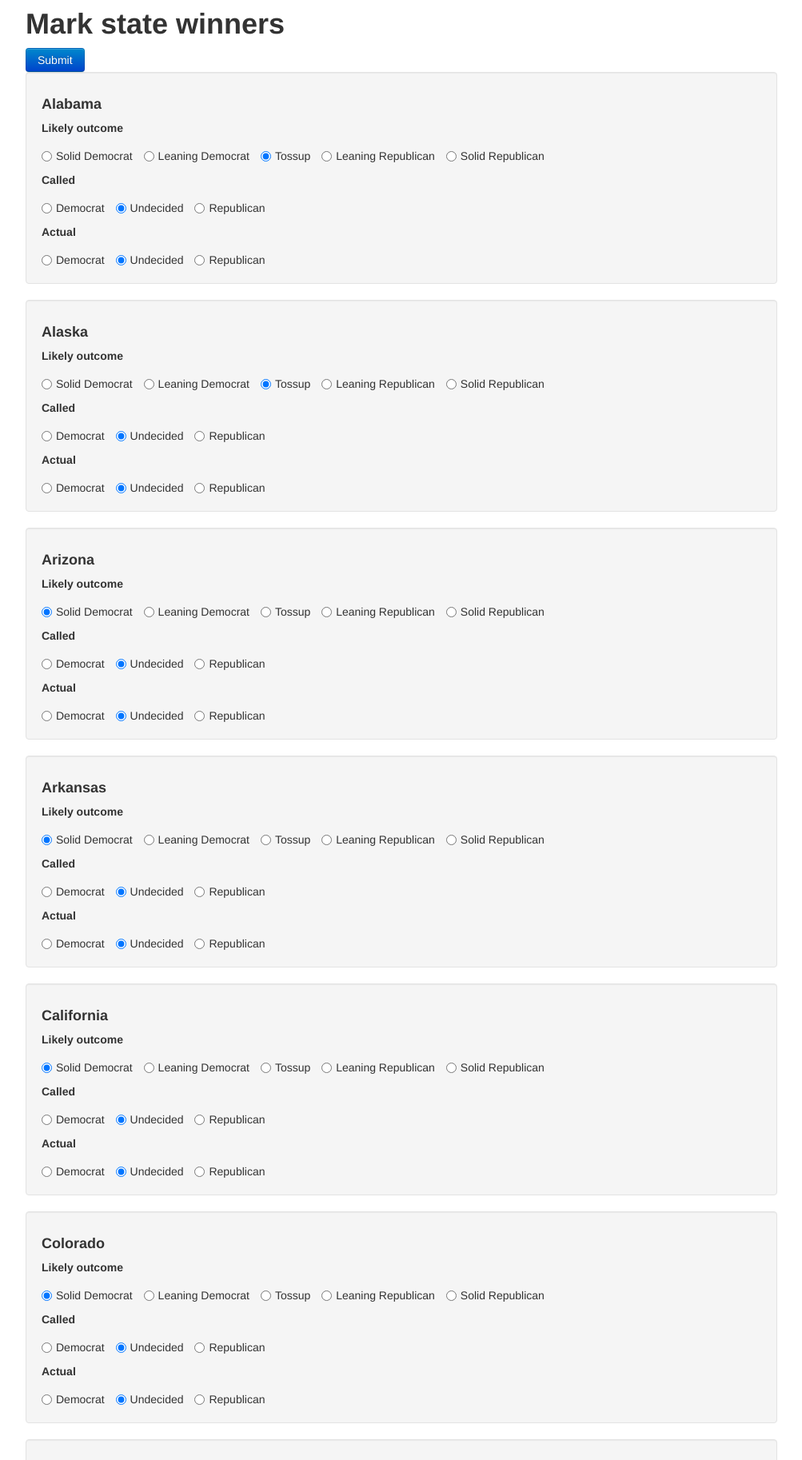
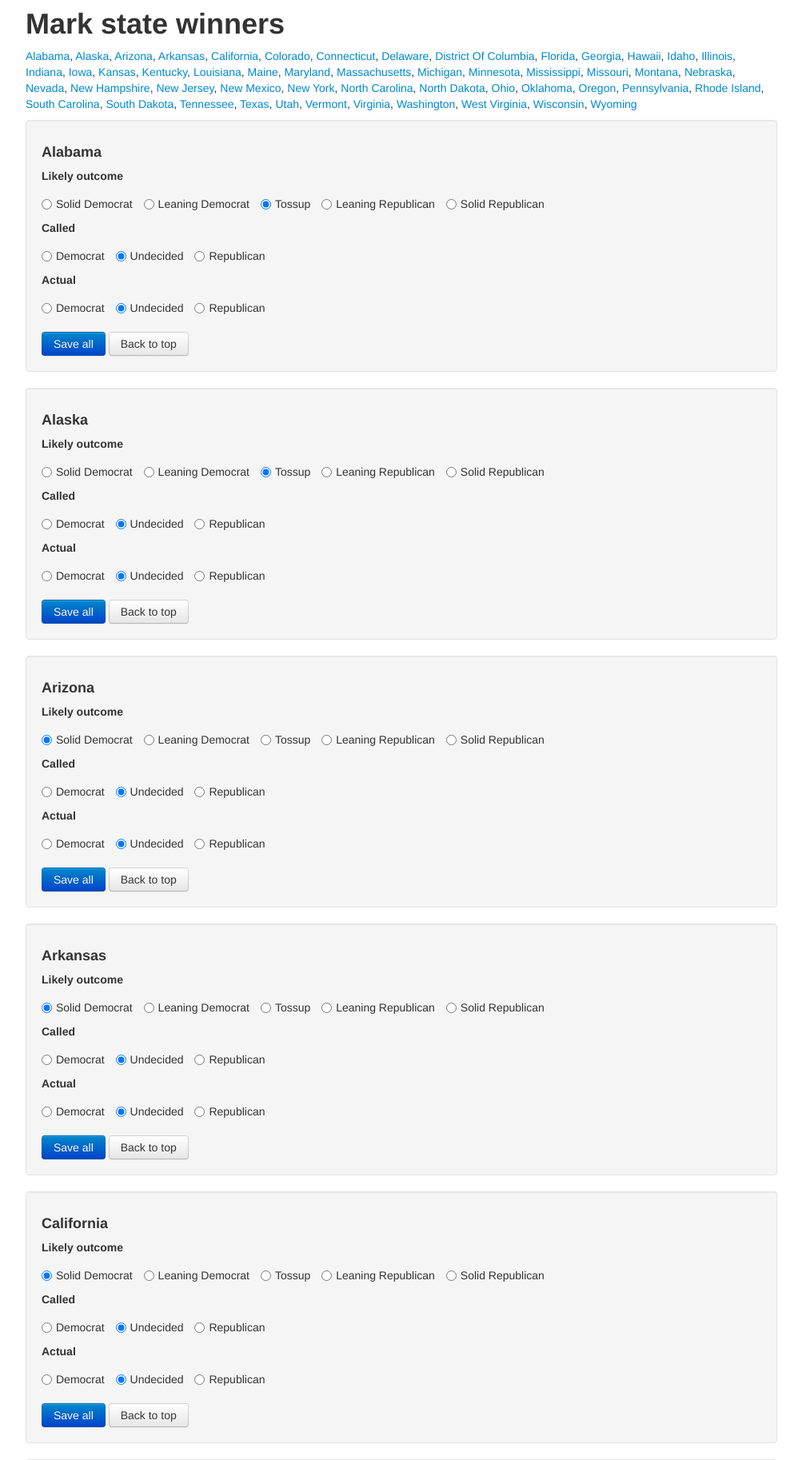
Before and after one commit to nprapps/electris, a Flask app: page / in a window 1280 px wide. Shown: the top 1826 px of the page at 80% size, without its empty margins (138-1141 px from the left). Run offline with Flask 2, Linux system fonts and the light colour scheme; some libraries are stand-ins or nearby versions.

Commit message:
Clean up cms template.

```diff
--- a/templates/winners.html
+++ b/templates/winners.html
@@ -3,11 +3,15 @@
 {% block content %}
     <h1>Mark state winners</h1>
 
+    <p>
+    {% for state in states %}
+    <a href="#{{ state.id }}">{{ state.name }}</a>{% if not loop.last %},{% endif %}
+    {% endfor %}
+    </p>
+
     <form id="state-winners" method="POST">
-        <input type="submit" class="btn btn-primary" value="Submit" />
-
         {% for state in states %}
-        <div class="control-group well">
+        <div id="{{ state.id}}" class="control-group well">
             <h4>{{ state.name }}</h4>
 
             <h5>Likely outcome</h5>
@@ -28,9 +32,11 @@
                 {% endfor %}
 
             {% endfor %}
+            <br />
+            &nbsp;<br />
+            <input type="submit" class="btn btn-primary" value="Save all" />
+            <a href="#" class="btn">Back to top</a><br />
         </div>
         {% endfor %}
-
-        <input type="submit" class="btn btn-primary" value="Submit" />
     </form>
 {% endblock %}
```
